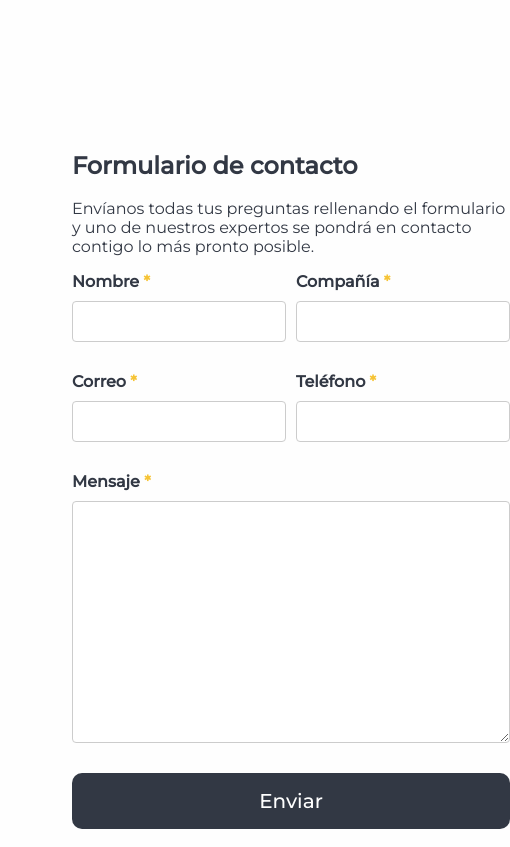
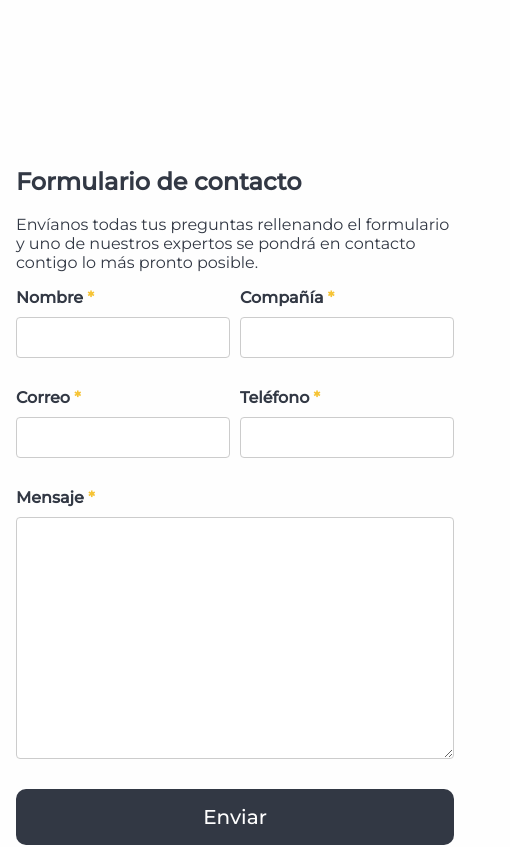
Before and after one commit to cereceda1991/intedsur, a React (Vite) app: page / in a window 390 px wide. Shown: the part 6920-7767 px from the top of the page, 510 px wide, since content can reach past the window. Built offline with nearby package versions, Linux system fonts and the light colour scheme.

Commit message:
feat: add new styles

```diff
--- a/src/components/ContactUs/ContactUs.css
+++ b/src/components/ContactUs/ContactUs.css
@@ -132,6 +132,9 @@
     .contact-us {
         grid-template-columns: 1fr;
         margin: auto;
+        padding: 1rem;
+        width: 100%;
+        max-width: 480px;
     }
 
     .contact-us__form-container {
```
